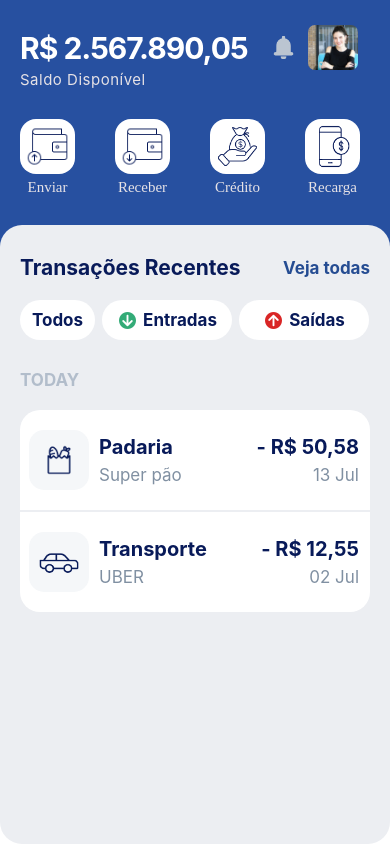
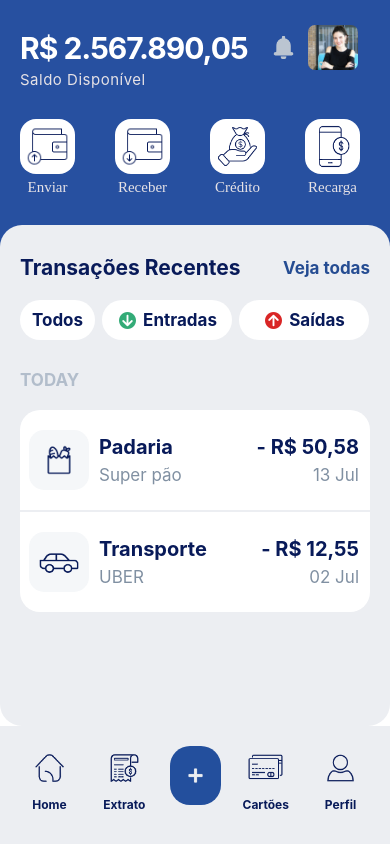
Before and after one commit to ildaneta/challenges, a React Native app in the folder financialApp/: screen / in a window 390 px wide. Built offline with nearby package versions, Linux system fonts and the light colour scheme.

Commit message:
feat: adding the menu in the app page

```diff
--- a/financialApp/src/App.js
+++ b/financialApp/src/App.js
@@ -1,12 +1,15 @@
 import React from 'react';
+
 import Header from './components/Header/index';
 import Main from './components/Main/index';
+import Menu from './components/Menu/index';
 
 export default function App() {
   return (
     <>
       <Header />
       <Main />
+      <Menu />
     </>
   );
 }
```
